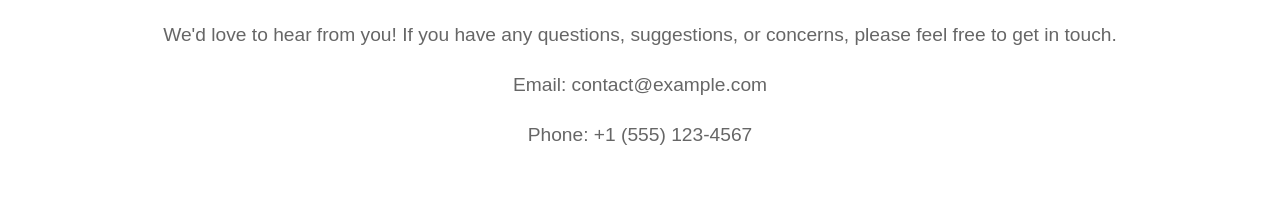
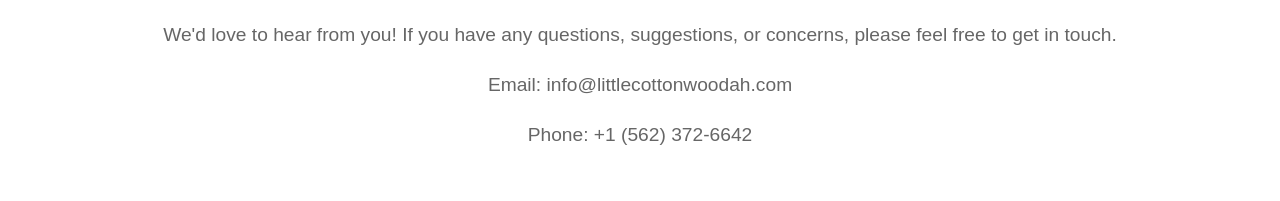
Before and after one commit to cybersage14/Cottonwood-Animal-Hospital-Vue, a Vue app in the folder my-snap-site/: page / in a window 1280 px wide. Shown: the part 2034-2235 px from the top of the page. Built offline with nearby package versions, Linux system fonts and the light colour scheme.

Commit message:
updated contact info

```diff
--- a/my-snap-site/src/components/Contact.vue
+++ b/my-snap-site/src/components/Contact.vue
@@ -5,8 +5,8 @@
         We'd love to hear from you! If you have any questions, suggestions, or
         concerns, please feel free to get in touch.
       </p>
-      <p>Email: contact@example.com</p>
-      <p>Phone: +1 (555) 123-4567</p>
+      <p>Email: info@littlecottonwoodah.com</p>
+      <p>Phone: +1 (562) 372-6642</p>
     </section>
   </template>
 
```
Also changed, not shown: 1 other file (tests, documents, lock files or other folders).
